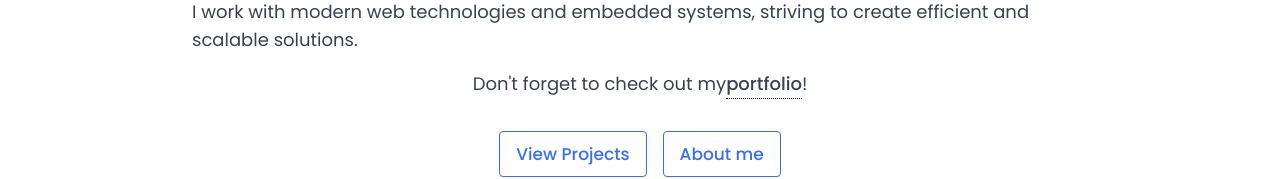
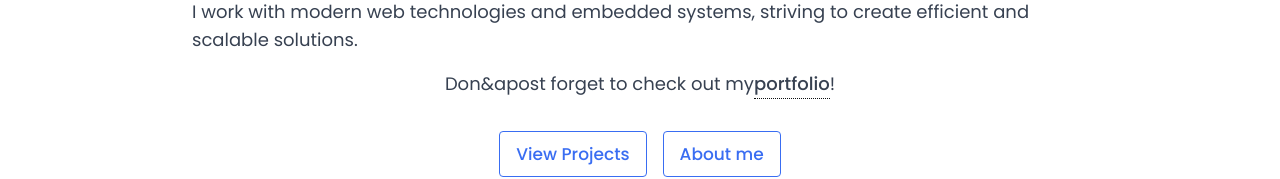
Before and after one commit to assadounto/richadu.com, a Next.js app: page / in a window 1280 px wide. Shown: the part 441-620 px from the top of the page. Built offline with nearby package versions, Linux system fonts and the light colour scheme.

Commit message:
Fix type errors

```diff
--- a/src/app/ui/sections/introduction.tsx
+++ b/src/app/ui/sections/introduction.tsx
@@ -19,7 +19,7 @@ const Introductions: React.FC = () => {
                 I work with modern web technologies and embedded systems, striving to create efficient and scalable solutions.
             </p>
             <p className="mt-3 max-w-4xl leading-relaxed text-gray-700 dark:text-gray-200 md:mt-4 md:text-lg 2xl:text-xl" data-fade="4">
-                Don't forget to check out my
+                Don&apost forget to check out my
                 <Link href="/portfolio">
                     <div className="animated-underline custom-link inline-flex items-center font-medium focus:outline-none focus-visible:ring focus-visible:ring-primary-300 border-b border-dotted border-dark hover:border-black/0">
                         <span className="dark:bg-gradient-to-tr dark:from-primary-300 dark:to-primary-400 dark:bg-clip-text dark:text-transparent">  portfolio</span>
```
